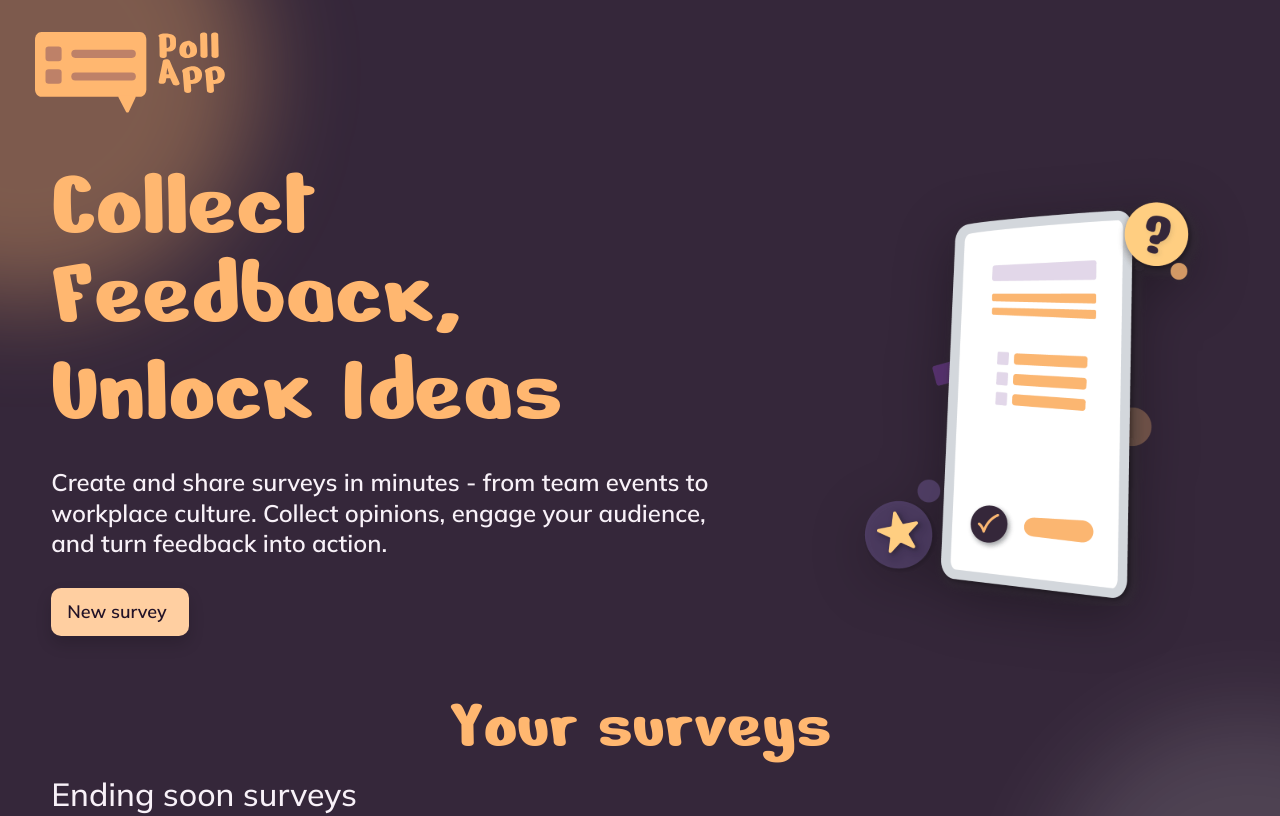
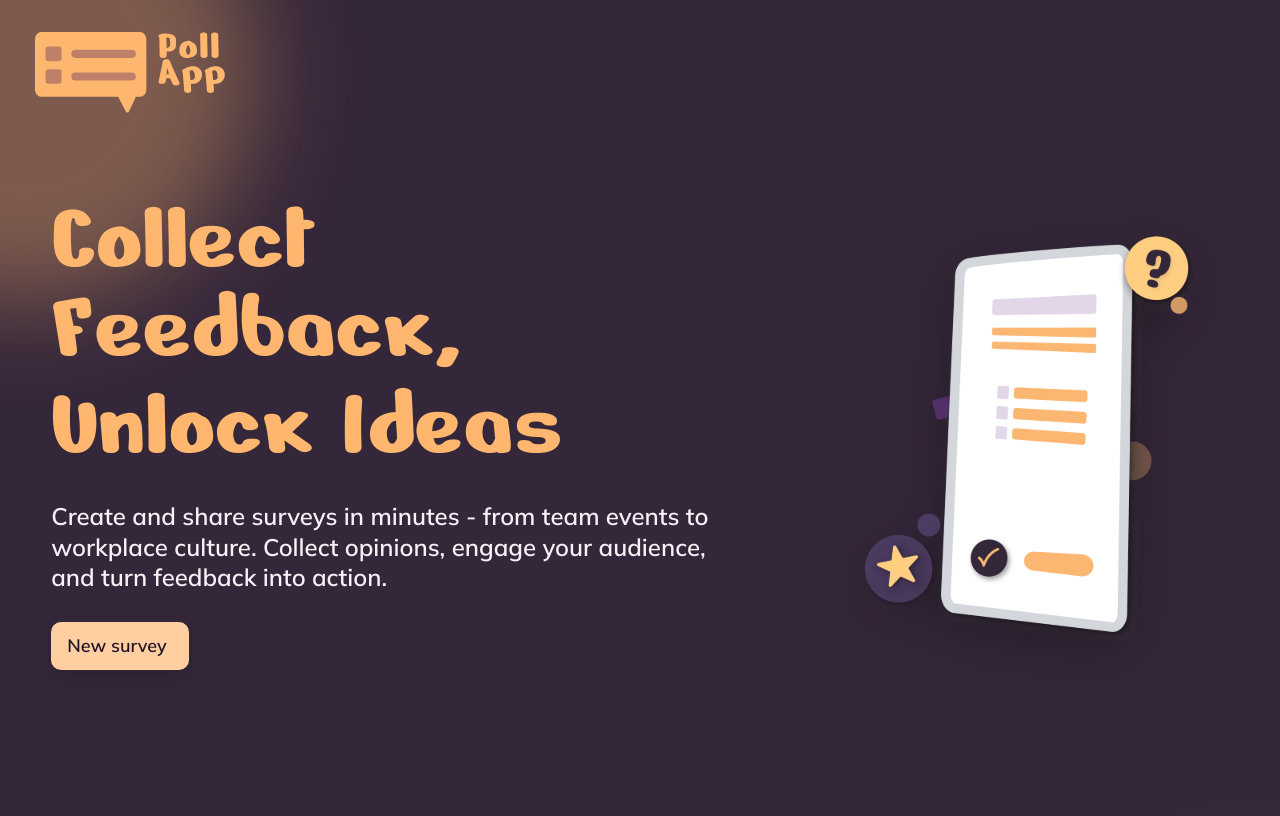
Before and after one commit to FatihYalcin42/PollApp, an Angular app: page / in a window 1280 px wide. Shown: the top 816 px of the page. Built offline with nearby package versions, Linux system fonts and the light colour scheme; a web font is replaced by a local one.

Commit message:
style: make hero section fill full viewport height

```diff
--- a/src/app/app.scss
+++ b/src/app/app.scss
@@ -6,10 +6,8 @@
 .home {
   position: relative;
   min-height: 100dvh;
-  display: flex;
-  align-items: flex-start;
-  justify-content: center;
-  padding: clamp(1.5rem, 4vw, 4rem) clamp(1.5rem, 4vw, 4rem) clamp(2rem, 5vw, 4.5rem);
+  padding-inline: clamp(1.5rem, 4vw, 4rem);
+  padding-bottom: clamp(2rem, 5vw, 4.5rem);
   overflow: hidden;
   background: var(--color-bg);
 }
@@ -18,7 +16,7 @@
   position: relative;
   z-index: 2;
   width: min(1200px, 100%);
-  margin-top: clamp(4.5rem, 9vw, 6.8rem);
+  margin-inline: auto;
 }
 
 .brand-logo {
@@ -36,10 +34,13 @@
 
 .hero {
   width: 100%;
+  min-height: 100dvh;
   display: grid;
   grid-template-columns: minmax(0, 1fr) minmax(280px, 430px);
   gap: clamp(1.5rem, 4vw, 5rem);
   align-items: center;
+  padding-top: clamp(5rem, 10vw, 7rem);
+  padding-bottom: clamp(1.5rem, 4vw, 3rem);
 }
 
 .hero__content {
@@ -312,10 +313,6 @@
 }
 
 @media (max-width: 1100px) {
-  .home__inner {
-    margin-top: clamp(4rem, 10vw, 5.2rem);
-  }
-
   .hero {
     grid-template-columns: 1fr;
     justify-items: center;
```
